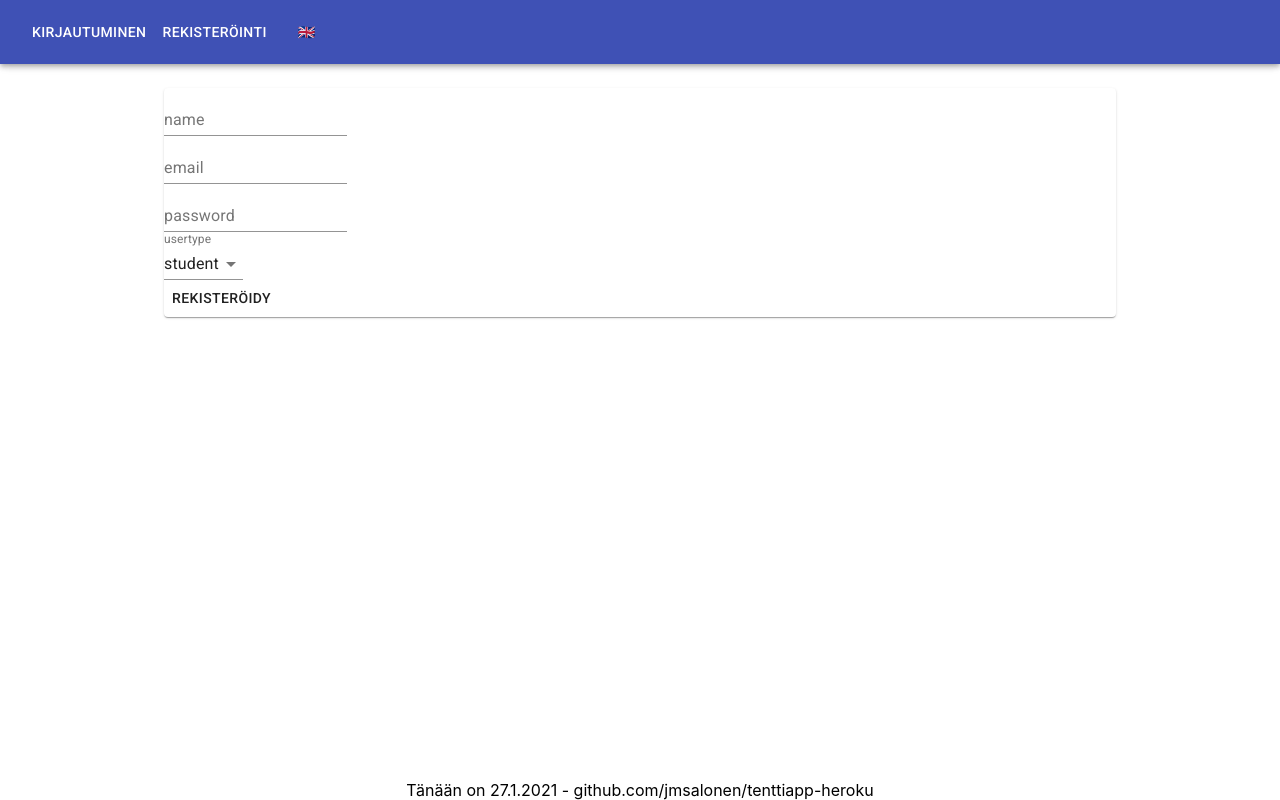
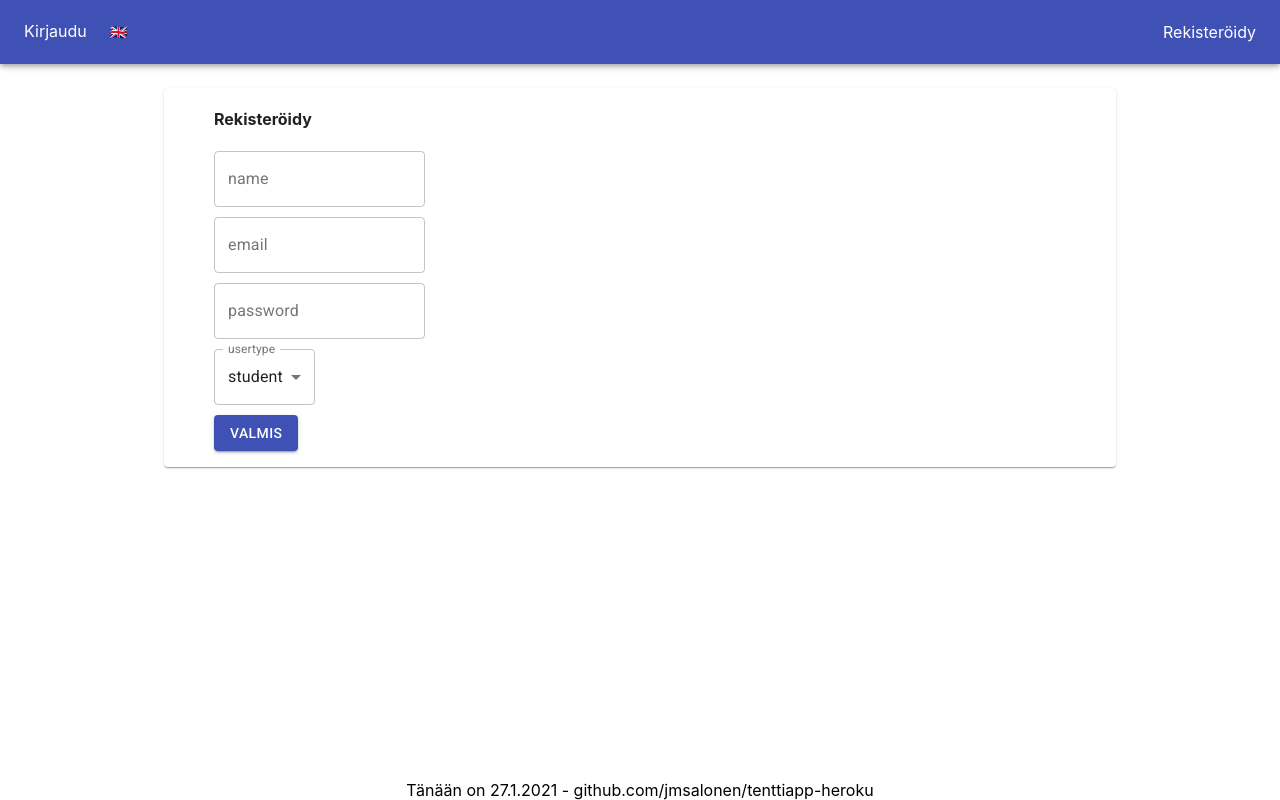
Before and after one commit to jmsalonen/tenttiapp-heroku, a React (Create React App) app in the folder client/: page /register in a window 1280 px wide. Built offline with nearby package versions, Linux system fonts and the light colour scheme.

Commit message:
ui-viilaus

```diff
--- a/client/package.json
+++ b/client/package.json
@@ -4,6 +4,7 @@
   "private": true,
   "dependencies": {
     "@material-ui/core": "^4.11.1",
+    "@material-ui/icons": "^4.11.2",
     "@testing-library/jest-dom": "^5.11.6",
     "@testing-library/react": "^11.2.2",
     "@testing-library/user-event": "^12.3.0",
--- a/client/src/components/Exam.js
+++ b/client/src/components/Exam.js
@@ -10,6 +10,7 @@ import {
 import Question from './Question.js'
 import { getProfile, getExam, newExam, deleteExam, updateExam } from '../actions/functions.js'
 import { FormattedMessage } from 'react-intl'
+import ArrowBackIcon from '@material-ui/icons/ArrowBack'
 
 const Exam = ({ mytoken, myprofile }) => {
   const { path, url } = useRouteMatch()
@@ -72,6 +73,7 @@ const Exam = ({ mytoken, myprofile }) => {
   return (
     <div className="Tenttilista">
       <div>
+        <Button component={Link} to='/'> <ArrowBackIcon /> </Button>
         {exam.length > 0
           ? exam.map((item, index) =>
             <Button key={`exambutton${index}`}
--- a/client/src/components/Header.js
+++ b/client/src/components/Header.js
@@ -4,24 +4,26 @@ import { Button } from '@material-ui/core'
 import { Link } from "react-router-dom"
 import { FormattedMessage } from 'react-intl'
 
-const Header = ({ token, logOut, changeLanguage}) => (
+const Header = ({ token, logOut, changeLanguage }) => (
   <AppBar position="fixed">
-    <Toolbar>
-      <Button component={Link} to="/" style={{ color: "white" }}>
-        { token ? <FormattedMessage id="header.home" /> : <FormattedMessage id="header.login" /> }
-      </Button>
-      {token ? <Button component={Link} to="/courses" style={{ color: "white" }}>
-        <FormattedMessage id="header.courses" />
-      </Button> : "" }
-      {token ? "" : <Button component={Link} to="/register" style={{ color: "white" }}>
-        <FormattedMessage id="header.register" />
-      </Button> }
-      {token ? <Button onClick={logOut} component={Link} to="/" style={{ color: "white" }}>
-        <FormattedMessage id="header.logout" />
-      </Button> : "" }
-      <Button onClick={changeLanguage}>
-        <FormattedMessage id="header.language" />
-      </Button>
+      <Toolbar>
+        <div style={{ flex: 1 }}>
+          <Link to="/" style={{ color: "white", textDecoration: 'none' }}>
+            { token ? <FormattedMessage id="header.home" /> : <FormattedMessage id="header.login" /> }
+          </Link>
+          <Button onClick={changeLanguage} style={{ color: "white" }}>
+            <FormattedMessage id="header.language" />
+          </Button>
+          {token ? <Link to="/courses" style={{ color: "white", textDecoration: 'none' }}>
+            <FormattedMessage id="header.courses" />
+          </Link> : "" }
+        </div>
+        {token ? "" : <Link to="/register" style={{ color: "white", textDecoration: 'none' }}>
+          <FormattedMessage id="header.register" />
+        </Link> }
+        {token ? <Link to="/" style={{ color: "white", textDecoration: 'none' }} onClick={logOut} >
+          <FormattedMessage id="header.logout" />
+        </Link> : "" }
     </Toolbar>
   </AppBar>
 )
--- a/client/src/components/Home.js
+++ b/client/src/components/Home.js
@@ -37,14 +37,20 @@ const Home = () => {
   return (
     <div className="Tenttilista">
       <Card className="kortti">
-        <div>
-          {profile.id} | {profile.name} | {profile.email} | {profile.usertype} <br />
-        </div>
-        <div>
-        {course.map((item, index) => <div key={`homebutton${index}`}>
-          <Button component={Link} to={`course/${item.id}/exam`} > {item.name} </Button>
-        </div>)}
-        </div>
+        <ul>
+          <div>
+            {profile.name} | {profile.email} | {profile.usertype}
+          </div>
+          <div>
+            {course.map((item, index) =>
+              <div key={`homebutton${index}`}>
+                <Button component={Link} to={`course/${item.id}/exam`} >
+                  {item.name}
+                </Button>
+              </div>
+            )}
+          </div>
+        </ul>
       </Card>
     </div>
   )
--- a/client/src/components/LogIn.js
+++ b/client/src/components/LogIn.js
@@ -7,17 +7,37 @@ const LogIn = ({ logIn }) => {
   const [userPassword, setUserPassword] = useState()
 
   return (
-    <div className="Tenttilista">
-      <Card className="kortti">
-        <div>
-          <TextField label={'email'} onChange={(e) => setUserEmail(e.target.value)} />
+    <div className="Tenttilista" >
+      <Card className="kortti" >
+        <ul>
+        <div style={{ margin: '10px' }}>
+          <h4> <FormattedMessage id="header.login" /> </h4>
         </div>
-        <div>
-          <TextField label={'password'} type={'password'} onChange={(e) => setUserPassword(e.target.value)} />
+        <div style={{ margin: '10px' }}>
+          <TextField
+            variant={"outlined"}
+            label={'email'}
+            onChange={(e) => setUserEmail(e.target.value)}
+          />
         </div>
-        <div>
-          <Button onClick={() => logIn(userEmail, userPassword)}> <FormattedMessage id="login.login" /> </Button>
+        <div style={{ margin: '10px' }}>
+          <TextField
+            variant={"outlined"}
+            label={'password'}
+            type={'password'}
+            onChange={(e) => setUserPassword(e.target.value)}
+          />
         </div>
+        <div style={{ margin: '10px' }}>
+          <Button
+            color="primary"
+            variant="contained"
+            onClick={() => logIn(userEmail, userPassword)}
+          >
+            <FormattedMessage id="login.login" />
+          </Button>
+        </div>
+        </ul>
       </Card>
     </div>
   )
--- a/client/src/components/QuestionUser.js
+++ b/client/src/components/QuestionUser.js
@@ -58,8 +58,9 @@ const QuestionUser = ({ mytoken, examid, userid }) => {
     <div>
       {question.map((q, index) =>
         <Card className="kortti" key={`questioncard${index}`}>
+        <ul>
           <div>
-            {q.question}
+            <h4>{q.question}</h4>
             {/* // if finished then checkicon else blockicon */}
           </div>
           {choice.filter(filtered =>
@@ -80,6 +81,7 @@ const QuestionUser = ({ mytoken, examid, userid }) => {
               <label>{c.name}</label>
             </div>
           )}
+        </ul>
         </Card>
       )}
       <div>
--- a/client/src/components/Register.js
+++ b/client/src/components/Register.js
@@ -24,29 +24,37 @@ const Register = () => {
   return (
     <div className="Tenttilista">
       <Card className="kortti">
-        <div>
+        <ul>
+        <div style={{ margin: '10px' }}>
+          <h4> <FormattedMessage id="register.register" /> </h4>
+        </div>
+        <div style={{ margin: '10px' }}>
           <TextField
             label={'name'}
+            variant={"outlined"}
             onChange={(e) => setUserName(e.target.value)}
           />
         </div>
-        <div>
+        <div style={{ margin: '10px' }}>
           <TextField
             label={'email'}
+            variant={"outlined"}
             onChange={(e) => setUserEmail(e.target.value)}
           />
         </div>
-        <div>
+        <div style={{ margin: '10px' }}>
           <TextField
             label={'password'}
+            variant={"outlined"}
             type={'password'}
             onChange={(e) => setUserPassword(e.target.value)}
           />
         </div>
-        <div>
+        <div style={{ margin: '10px' }}>
           <TextField
             select
             label={'usertype'}
+            variant={"outlined"}
             value={userType}
             onChange={(e) => setUserType(e.target.value)}
             SelectProps={{ native: true }}
@@ -59,14 +67,17 @@ const Register = () => {
           </TextField>
           <br />
         </div>
-        <div>
+        <div style={{ margin: '10px' }}>
           <Button
             component={Link} to="/"
+            color="primary"
+            variant="contained"
             onClick={() => register(userName, userEmail, userPassword, userType)}
           >
-            <FormattedMessage id="register.register" />
+            <FormattedMessage id="question.finished" />
           </Button>
         </div>
+        </ul>
       </Card>
     </div>
   )
--- a/client/src/translations/en.json
+++ b/client/src/translations/en.json
@@ -1,18 +1,18 @@
 {
-  "header.home": "Home",
-  "header.courses": "Available courses",
-  "header.logout": "Log out",
-  "header.login": "Log in",
+  "header.home": "TenttiApp",
+  "header.courses": "Available Courses",
+  "header.logout": "Log Out",
+  "header.login": "Log In",
   "header.register": "Register",
   "header.language": "🇫🇮",
-  "login.login": "Log in",
+  "login.login": "Log In",
   "register.register": "Register",
   "course.newcourse": "New Course",
   "course.namecourse": "Name",
-  "course.mycourses": "My courses",
-  "course.othercourses": "Other courses",
-  "exam.remove": "Remove exam",
-  "question.newquestion": "New question",
+  "course.mycourses": "My Courses",
+  "course.othercourses": "Other Courses",
+  "exam.remove": "Remove Exam",
+  "question.newquestion": "New Question",
   "question.finished": "Finished",
   "footer.text": "Today is "
 }
--- a/client/src/translations/fi.json
+++ b/client/src/translations/fi.json
@@ -1,9 +1,9 @@
 {
-  "header.home": "Koti",
+  "header.home": "TenttiApp",
   "header.courses": "Kurssitarjonta",
   "header.logout": "Poistu",
-  "header.login": "Kirjautuminen",
-  "header.register": "Rekisteröinti",
+  "header.login": "Kirjaudu",
+  "header.register": "Rekisteröidy",
   "header.language": "🇬🇧",
   "login.login": "Kirjaudu sisään",
   "register.register": "Rekisteröidy",
```
Also changed, not shown: client/src/components/CourseEdit.js (+14 -6 lines), client/src/components/CourseUser.js (+12 -5 lines), 4 other files (tests, documents, lock files or other folders).
